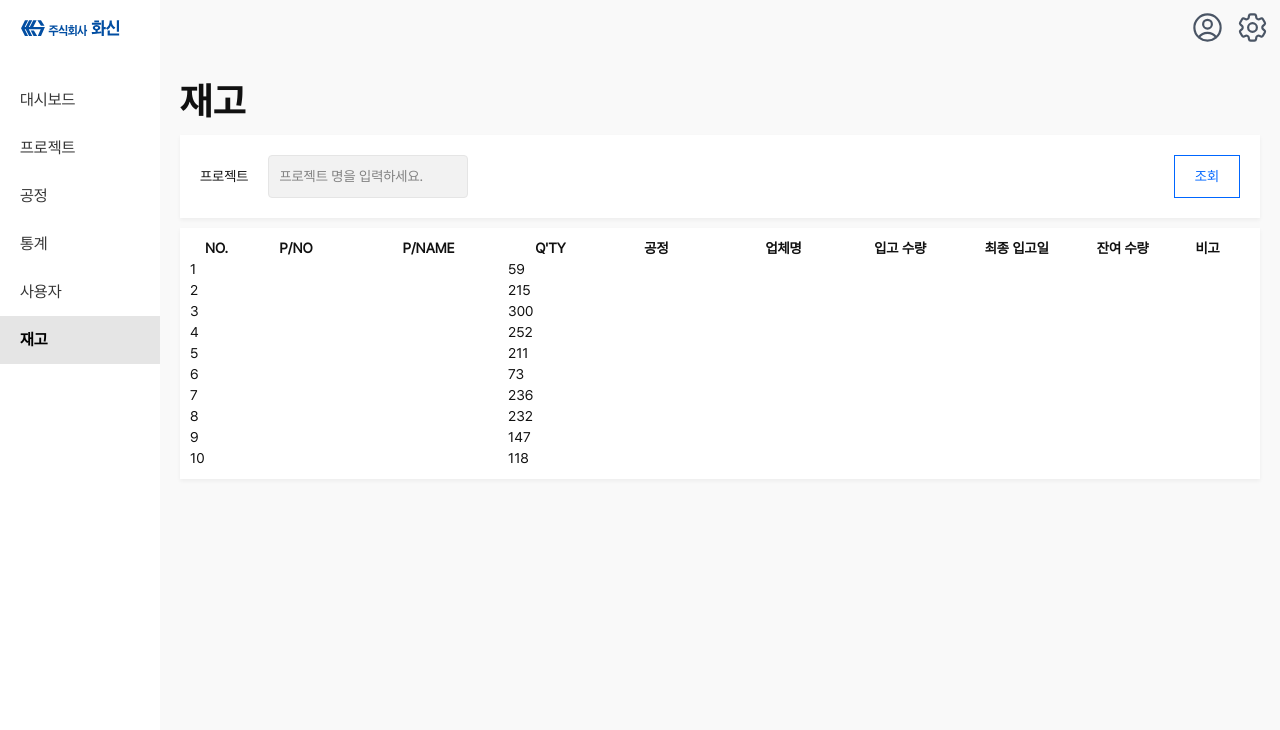
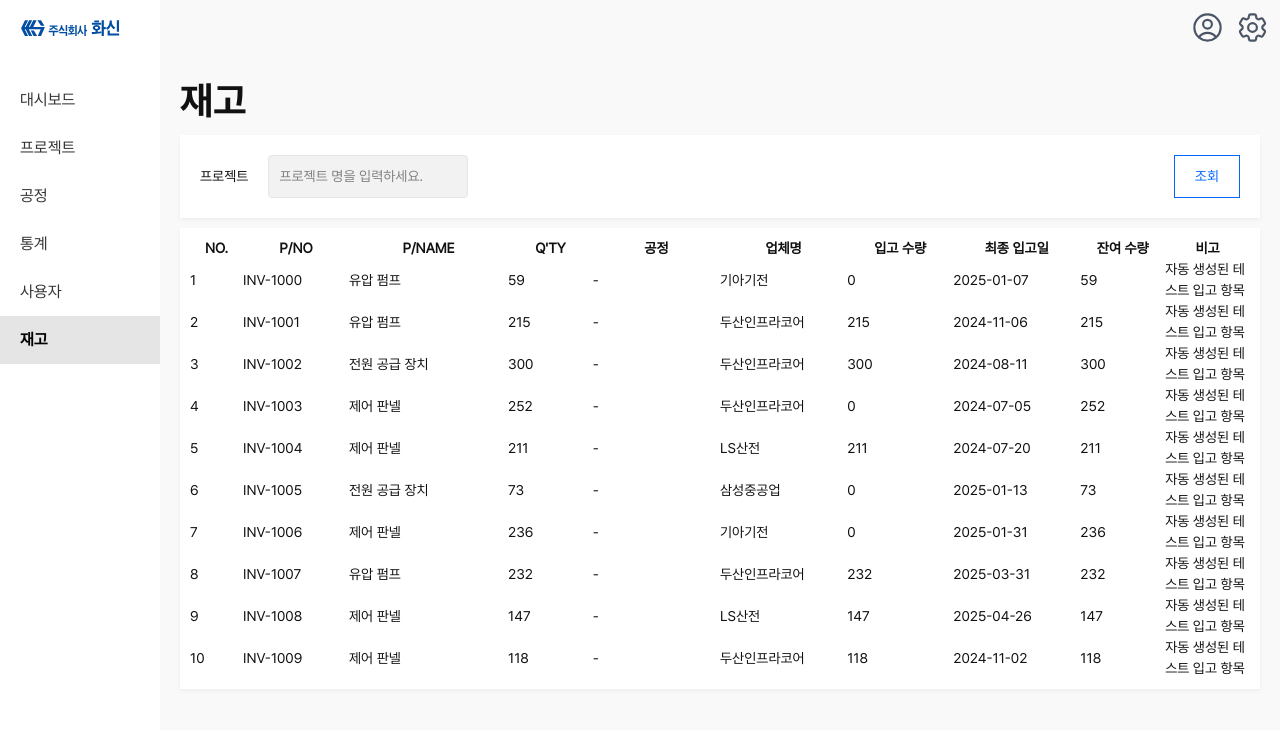
Before and after one commit to mins3ob/monitoring, a Next.js app: page /inventory in a window 1280 px wide. Shown: the top 730 px of the page. Built offline with nearby package versions, Linux system fonts and the light colour scheme.

Commit message:
vercel err 2

```diff
--- a/src/app/(pages)/inventory/page.tsx
+++ b/src/app/(pages)/inventory/page.tsx
@@ -8,7 +8,41 @@ import InventoryTable from '@components/inventory/InventoryTable';
 import { IInventory } from '@interfaces/index';
 import SearchBar from '@components/SearchBar';
 
+interface IDummyInventory {
+  id: string;
+  name: string;
+  code: string;
+  supplier: string;
+  quantity: number;
+  date: string;
+  type: string;
+  description: string;
+  createdAt: string;
+  updatedAt: string;
+  partInventoryList: Array<{
+    id: string;
+    name: string;
+    quantity: number;
+  }>;
+}
+
+const convertToIInventory = (dummyData: IDummyInventory[]): IInventory[] => {
+  return dummyData.map(item => ({
+    partNo: item.code,
+    partName: item.name,
+    quantity: item.quantity,
+    process: '-',
+    company: item.supplier,
+    incomingQuantity: item.type === 'incoming' ? item.quantity : 0,
+    lastIncomingDate: item.date,
+    remainingQuantity: item.quantity,
+    remarks: item.description,
+  }));
+};
+
 export default function InventoryPage() {
+  const inventoryData = convertToIInventory(dummyData as IDummyInventory[]);
+
   return (
     <div className="column">
       <h2>재고</h2>
@@ -21,7 +55,7 @@ export default function InventoryPage() {
       />
 
       <div className="box">
-        <InventoryTable data={dummyData as IInventory[]} />
+        <InventoryTable data={inventoryData} />
       </div>
     </div>
   );
```
